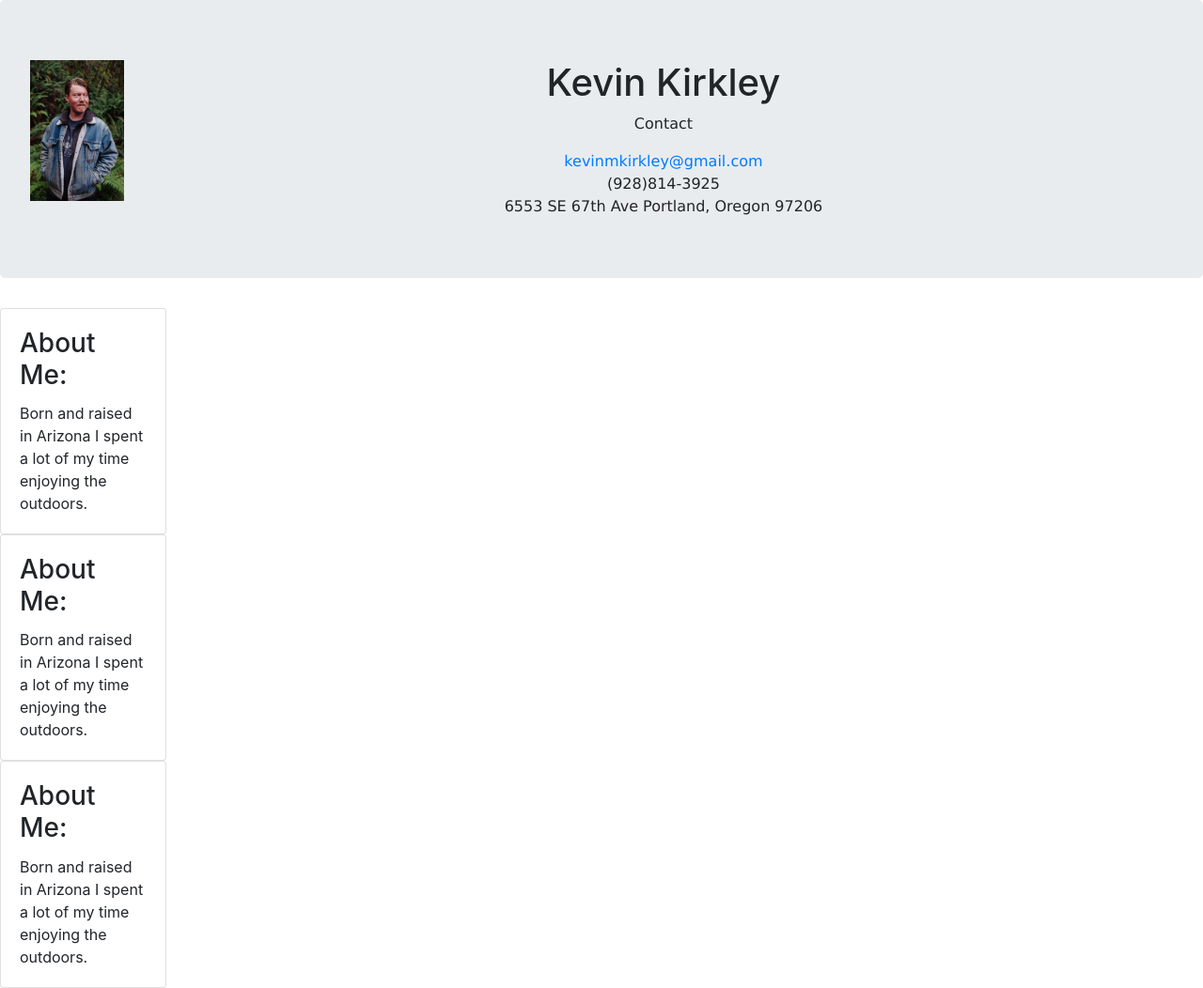
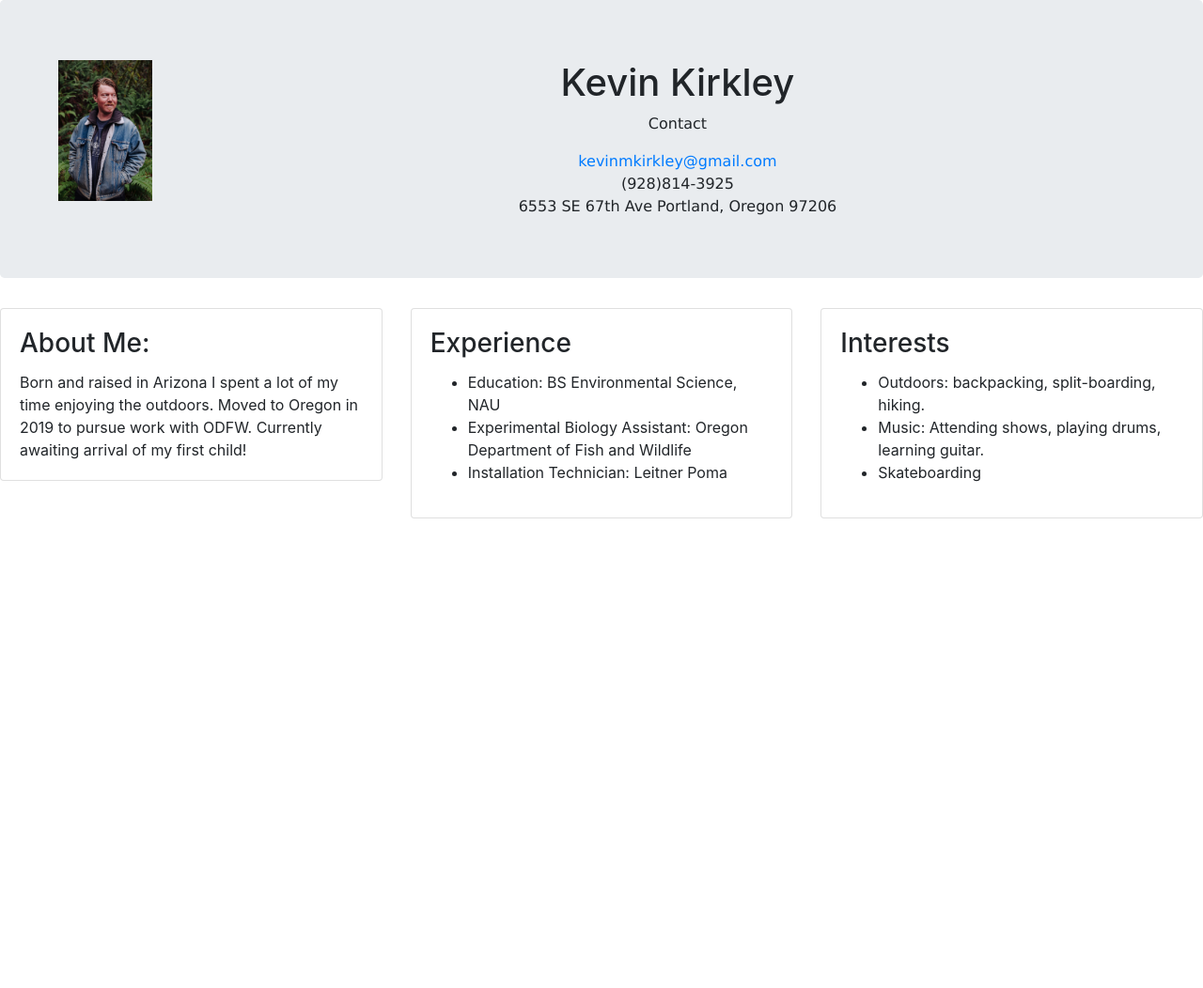
Before and after one commit to kevinkirkl3y/portfolio, a plain HTML site: page index.html in a window 1280 px wide. Shown: the whole page at 94% size. After the commit the page ends 800 px from the top, so only its background shows below. Drawn offline with Linux system fonts and the light colour scheme.

Commit message:
It will make the background info cards arrange properly, added text to info cards

```diff
--- a/css/styles.css
+++ b/css/styles.css
@@ -1,3 +1,9 @@
+@media screen and (max-width: 768px) {
+  background-info: float-left;
+}
+.portrait {
+  padding-left: 30px;
+}
 .contact {
   font-family: 'Lucida Sans', 'Lucida Sans Regular', 'Lucida Grande', 'Lucida Sans Unicode', Geneva, Verdana, sans-serif ;
 }
@@ -7,6 +13,3 @@
   list-style: none;
   font-family: 'Lucida Sans', 'Lucida Sans Regular', 'Lucida Grande', 'Lucida Sans Unicode', Geneva, Verdana, sans-serif;
 }
-.background-info {
-  float: left;
-}
--- a/index.html
+++ b/index.html
@@ -7,7 +7,7 @@
 </head>
 <body>
   <div class="jumbotron float-left">
-    <img src="assets/images/Kevin-Portrait.jpeg" alt="Portrait of Kevin Kirkley" style="height: 150px; width: auto;">
+    <img class="portrait" src="assets/images/Kevin-Portrait.jpeg" alt="Portrait of Kevin Kirkley" style="height: 150px; width: auto;">
   </div>
   <div class="jumbotron text-center">
     <h1>Kevin Kirkley</h1>
@@ -24,33 +24,31 @@
         <div class="card">
           <div class="card-body">
             <h3 class="card-title">About Me:</h3>
-              <p class="card-text">Born and raised in Arizona I spent a lot of my time enjoying the outdoors. </p>
-            </ul>
-            </h3>
+              <p class="card-text">Born and raised in Arizona I spent a lot of my time enjoying the outdoors. Moved to Oregon in 2019 to pursue work with ODFW. Currently awaiting arrival of my first child! </p>
           </div>
         </div>
       </div>
-    </div>
-    <div class="row">
       <div class="col-4">
         <div class="card">
           <div class="card-body">
-            <h3 class="card-title">About Me:</h3>
-              <p class="card-text">Born and raised in Arizona I spent a lot of my time enjoying the outdoors. </p>
+            <h3 class="card-title">Experience</h3>
+            <ul>
+              <li>Education: BS Environmental Science, NAU</li>
+              <li>Experimental Biology Assistant: Oregon Department of Fish and Wildlife</li>
+              <li>Installation Technician: Leitner Poma</li>
             </ul>
-            </h3>
           </div>
         </div>
       </div>
-    </div>
-    <div class="row">
       <div class="col-4">
         <div class="card">
           <div class="card-body">
-            <h3 class="card-title">About Me:</h3>
-              <p class="card-text">Born and raised in Arizona I spent a lot of my time enjoying the outdoors. </p>
+            <h3 class="card-title">Interests</h3>
+            <ul>
+              <li>Outdoors: backpacking, split-boarding, hiking.</li>
+              <li>Music: Attending shows, playing drums, learning guitar.</li>
+              <li>Skateboarding</li>
             </ul>
-            </h3>
           </div>
         </div>
       </div>
```
